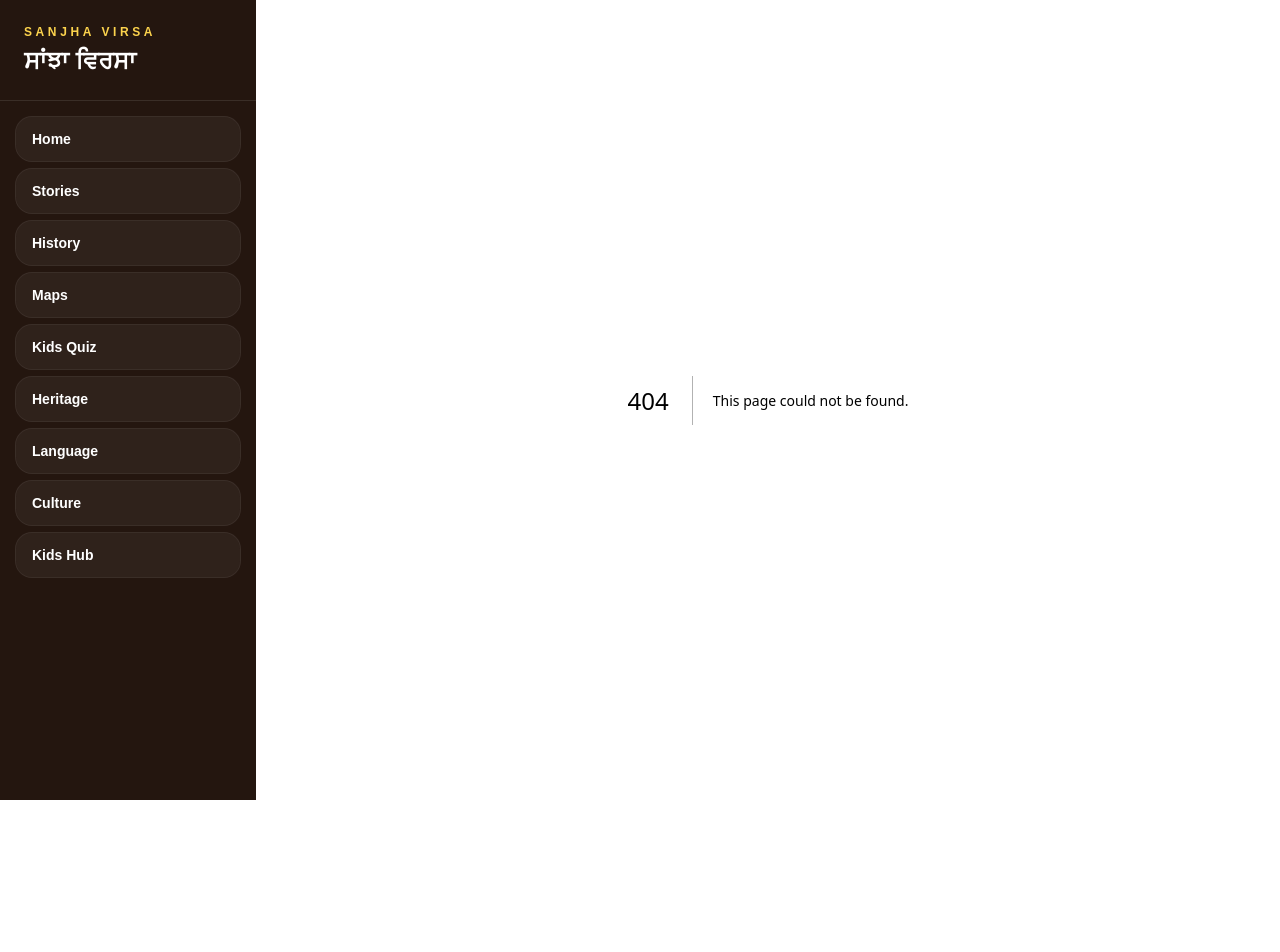
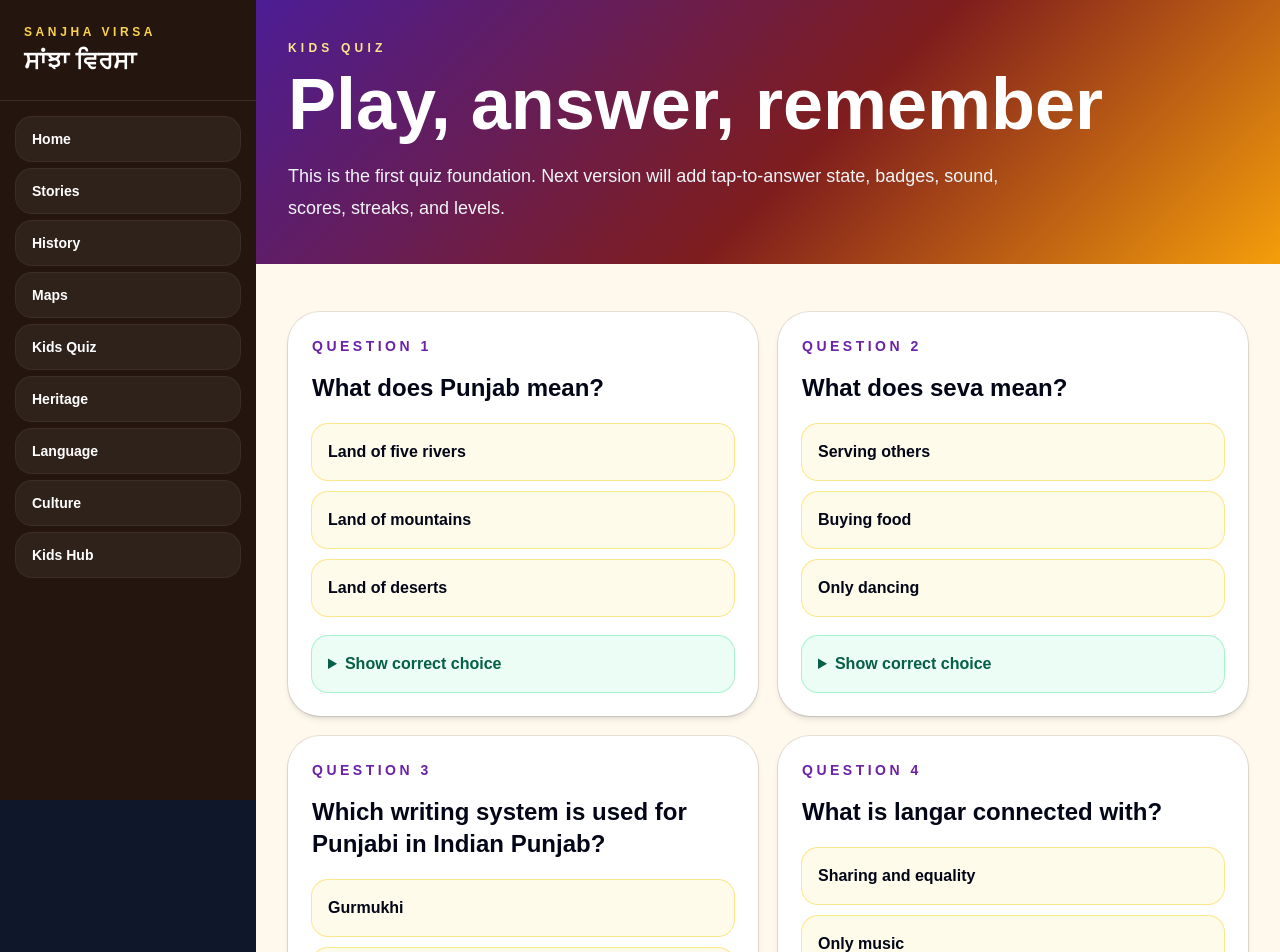
Before and after one commit to Gagan8atwal/sanjha-virsa, a Next.js app: page /quiz in a window 1280 px wide. Before the commit this address had no page. Shown: the top 952 px of the page. Before the commit the page ends 800 px from the top, so only its background shows below. Built offline with nearby package versions, Linux system fonts and the light colour scheme.

Commit message:
Add kids quiz page

```diff
--- /dev/null
+++ b/app/quiz/page.tsx
@@ -0,0 +1,56 @@
+const quizCards = [
+  {
+    question: 'What does Punjab mean?',
+    choices: ['Land of five rivers', 'Land of mountains', 'Land of deserts'],
+    correct: 'Land of five rivers',
+  },
+  {
+    question: 'What does seva mean?',
+    choices: ['Serving others', 'Buying food', 'Only dancing'],
+    correct: 'Serving others',
+  },
+  {
+    question: 'Which writing system is used for Punjabi in Indian Punjab?',
+    choices: ['Gurmukhi', 'Latin', 'Greek'],
+    correct: 'Gurmukhi',
+  },
+  {
+    question: 'What is langar connected with?',
+    choices: ['Sharing and equality', 'Only music', 'Only farming'],
+    correct: 'Sharing and equality',
+  },
+];
+
+export default function QuizPage() {
+  return (
+    <main className="min-h-screen bg-[#fff8ed] text-slate-950">
+      <section className="bg-[linear-gradient(135deg,#4c1d95,#7f1d1d_55%,#f59e0b)] text-white">
+        <div className="mx-auto max-w-7xl px-5 py-10 md:px-8">
+          <p className="text-xs font-black uppercase tracking-[0.35em] text-amber-200">Kids Quiz</p>
+          <h1 className="mt-3 text-5xl font-black leading-tight md:text-7xl">Play, answer, remember</h1>
+          <p className="mt-5 max-w-3xl text-lg leading-8 text-slate-100">This is the first quiz foundation. Next version will add tap-to-answer state, badges, sound, scores, streaks, and levels.</p>
+        </div>
+      </section>
+
+      <section className="mx-auto max-w-7xl px-5 py-12 md:px-8">
+        <div className="grid gap-5 md:grid-cols-2">
+          {quizCards.map((card, index) => (
+            <article key={card.question} className="rounded-[2rem] bg-white p-6 shadow-md ring-1 ring-black/10">
+              <p className="text-sm font-black uppercase tracking-[0.25em] text-purple-800">Question {index + 1}</p>
+              <h2 className="mt-4 text-2xl font-black">{card.question}</h2>
+              <div className="mt-5 grid gap-3">
+                {card.choices.map((choice) => (
+                  <div key={choice} className="rounded-2xl bg-amber-50 p-4 font-black ring-1 ring-amber-200">{choice}</div>
+                ))}
+              </div>
+              <details className="mt-5 rounded-2xl bg-emerald-50 p-4 ring-1 ring-emerald-200">
+                <summary className="cursor-pointer font-black text-emerald-800">Show correct choice</summary>
+                <p className="mt-3 font-black">{card.correct}</p>
+              </details>
+            </article>
+          ))}
+        </div>
+      </section>
+    </main>
+  );
+}
```
